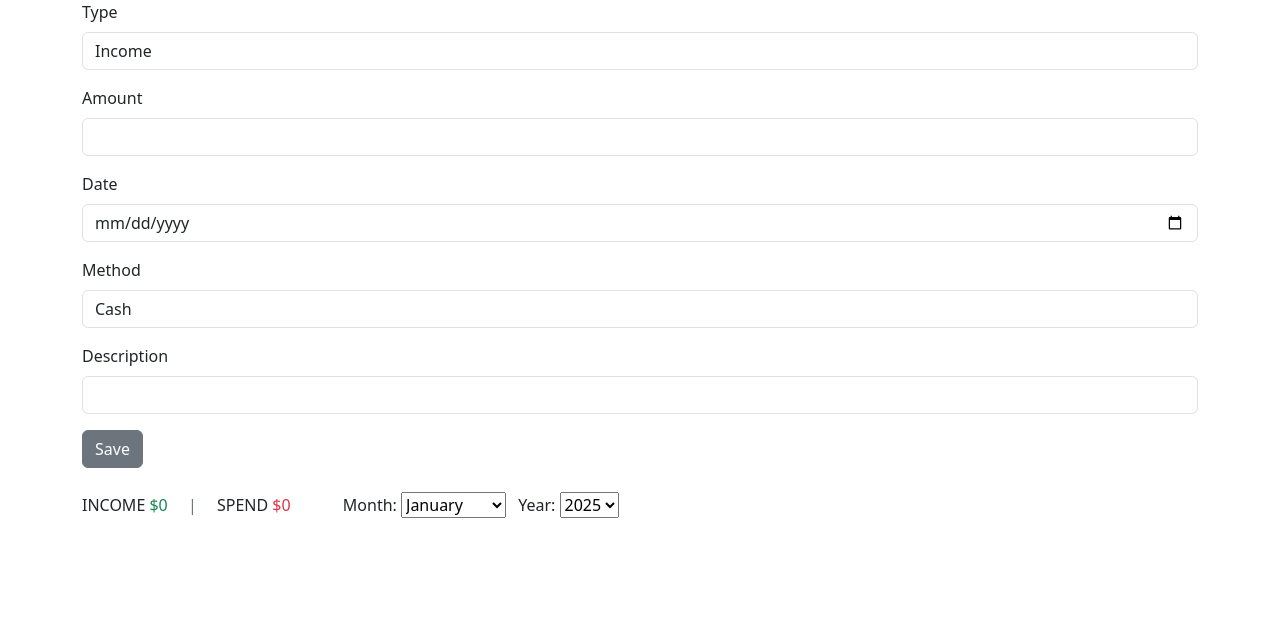
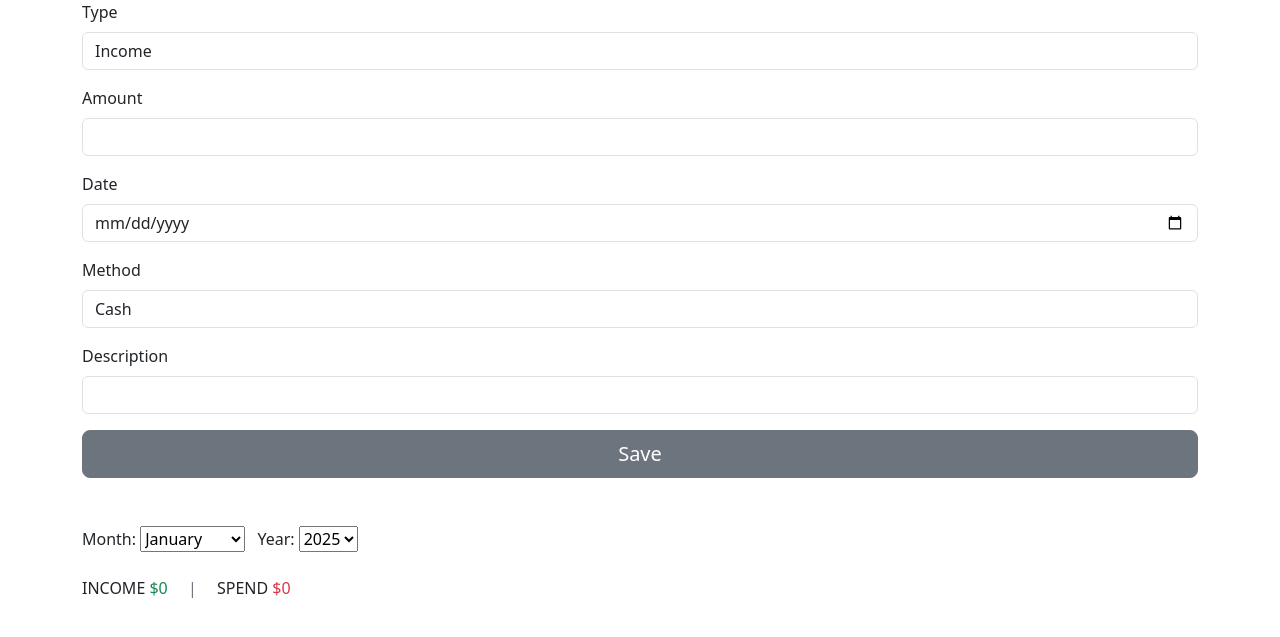
Before and after one commit to lkingsley/mycash, a Flask app: page / in a window 1280 px wide. Shown: the top 637 px of the page. Run offline with Flask 3, Linux system fonts and the light colour scheme; data that the repository does not hold is empty.

Commit message:
template refactoring

```diff
--- a/templates/index.html
+++ b/templates/index.html
@@ -12,7 +12,7 @@
 </head>
 <body>
     <div class="container">
-        <form action="/transactions" method="post" class="mb-4">
+        <form action="/transactions" method="post" class="mb-5">
             <label class="form-label" for="type">Type</label>
             <select class="form-control mb-3" name="type" id="type" required>
                 <option id="income" value="income">Income</option>
@@ -30,15 +30,12 @@
             </select>
             <label class="form-label" for="description">Description</label>
             <input class="form-control mb-3" type="text" id="description" name="description">
-            <div>
-                <button class="btn btn-secondary" type="submit">Save</button>
+            <div class="d-grid">
+                <button class="btn btn-secondary btn-lg" type="submit">Save</button>
             </div>
         </form>
         <div>
-            <p>
-                <span class="me-3">INCOME <span class="text-success">${{total_income}}</span></span>
-                <span class="me-3 text-secondary">|</span>
-                <span class="me-5">SPEND <span class="text-danger">${{total_spend}}</span></span>
+            <p class="mt-4">
                 <span class="me-2">
                     <label for="month">Month:</label>
                     <select style="text-transform: capitalize;" name="month" id="month">
@@ -56,6 +53,11 @@
                     </select>
                 </span>
             </p>
+            <p class="mt-4">
+                <span class="me-3">INCOME <span class="text-success">${{total_income}}</span></span>
+                <span class="me-3 text-secondary">|</span>
+                <span class="me-5">SPEND <span class="text-danger">${{total_spend}}</span></span>
+            </p>
             <ul class="list-group list-group-flush">
                 {% for i in transactions %}
                 <li class="list-group-item">
```
